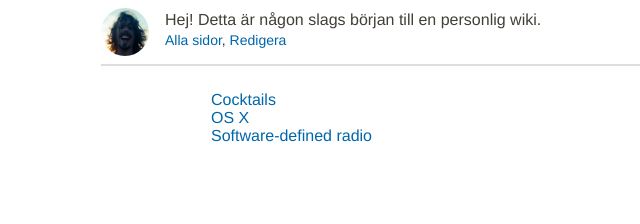
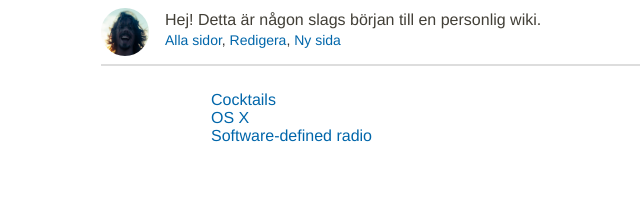
Before and after one commit to svendahlstrand/svendahlstrand.github.io, a Jekyll site: the page built from wiki/index.html, in a window 1280 px wide. Shown: the top 224 px of the page, without its empty margins (139-779 px from the left). Built offline with Jekyll 4.4.1, drawn with Linux system fonts in a browser that asks for light colours; Markdown is read by kramdown in place of the engine named in the settings.

Commit message:
Add new page link.

```diff
--- a/_layouts/wiki.html
+++ b/_layouts/wiki.html
@@ -5,7 +5,7 @@ layout: default
 <header class="compact">
   <img src="/images/sven-gravatar.jpg" alt="" />
   <h2>Hej! Detta är någon slags början till en personlig wiki.</h2>
-  <p><a href="/wiki">Alla sidor</a>, <a href="https://github.com/svendahlstrand/svendahlstrand.github.io/edit/master/{{ page.relative_path }}">Redigera</a></p>
+  <p><a href="/wiki">Alla sidor</a>, <a href="https://github.com/svendahlstrand/svendahlstrand.github.io/edit/master/{{ page.relative_path }}">Redigera</a>, <a href="https://github.com/svendahlstrand/svendahlstrand.github.io/new/master/_wiki">Ny sida</a></p>
 </header>
 <article>
   <h1>{{ page.title }}</h1>
```
